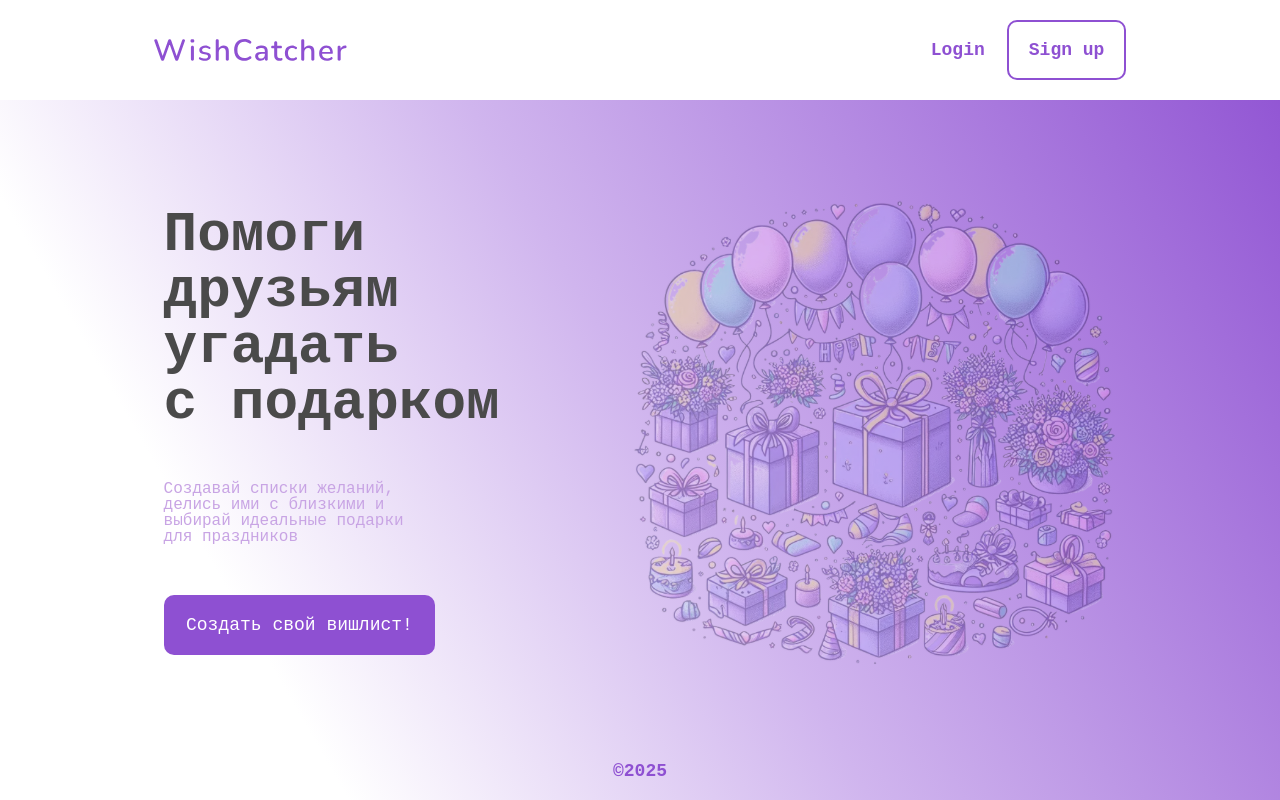
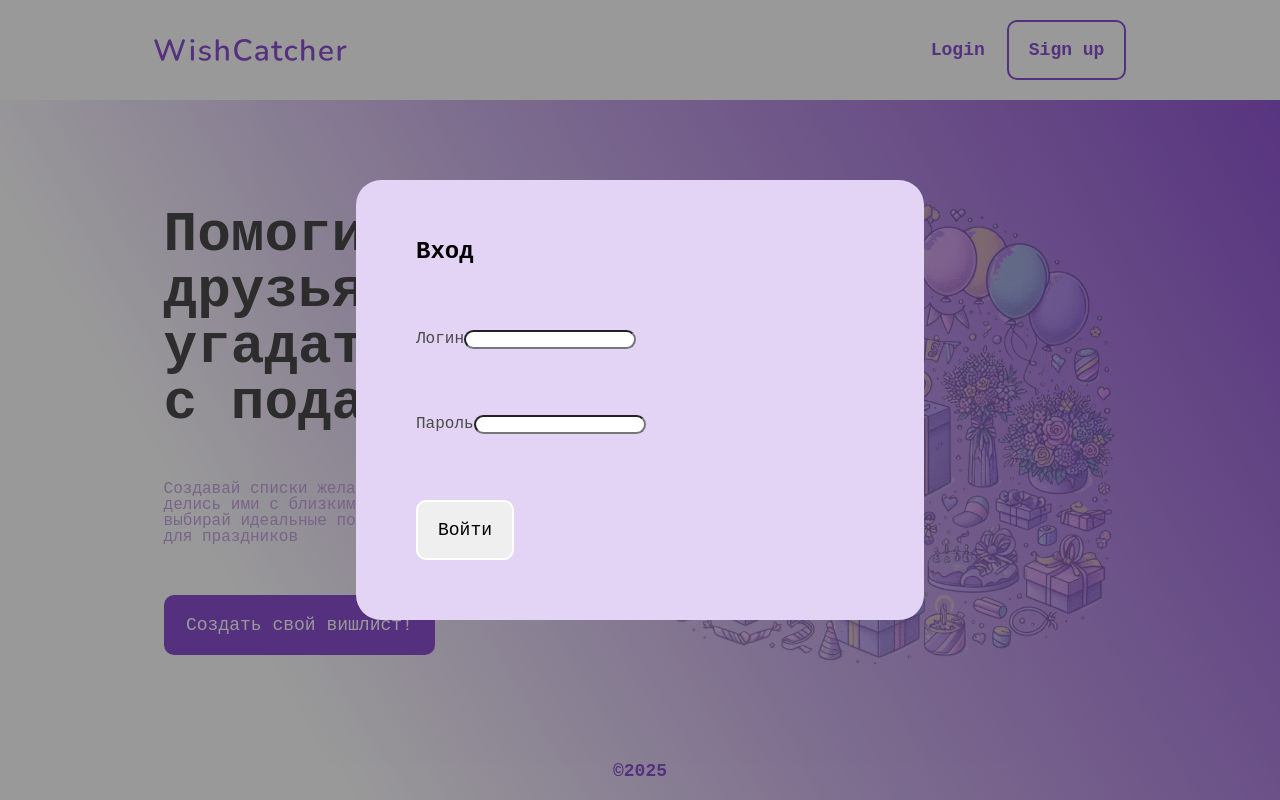
Before and after one commit to pugnitator/WishCatcher_frontend, a React (Create React App) app: page / in a window 1280 px wide. Both pictures are taken after a click on the button "Login". Built offline with nearby package versions, Linux system fonts and the light colour scheme.

Commit message:
Add login/signUp modal

```diff
--- a/src/2_pages/Home.tsx
+++ b/src/2_pages/Home.tsx
@@ -12,7 +12,7 @@ export default function Home() {
                 <TextContainer>
                     <p>Создавай списки желаний, делись ими с близкими и выбирай идеальные подарки для праздников</p>
                 </TextContainer>
-                <CallToActionButton text='Создать свой вишлист!' onclick={()=> console.log('Хочу вишлист!')} />
+                <CallToActionButton text='Создать свой вишлист!' onClick={()=> console.log('Хочу вишлист!')} />
             </GreetingContainer>
             <Picture src={HomeImg} alt='presents and balloons'/>
         </Container>
--- a/src/3_widgets/Header.tsx
+++ b/src/3_widgets/Header.tsx
@@ -1,23 +1,30 @@
-import styled from "styled-components";
-import Logo from "../6_shared/ui/Logo";
-import MenuItem from "../6_shared/ui/menu/MenuItem";
-import LoginSignUp from "../4_features/ui/Login_SingUp";
-import { useState } from "react";
-import theme from "../1_app/ui/Theme";
-import { useSelector } from "react-redux";
-import { RootState } from "../5_entities/store";
-import { UserAction } from "../4_features/ui/UserAction";
+import styled from 'styled-components';
+import Logo from '../6_shared/ui/Logo';
+import MenuItem from '../6_shared/ui/menu/MenuItem';
+import theme from '../1_app/ui/Theme';
+import { useSelector } from 'react-redux';
+import { RootState } from '../5_entities/store';
+import { UserAction } from '../4_features/ui/UserAction';
+import Button from '../6_shared/ui/Button';
+import { useState } from 'react';
+import Modal from './modals/Modal';
+import LoginSignUpForm from './LoginSignUpForm';
 
 export default function Header() {
   const isUserLogin = useSelector((state: RootState) => state.user.isLogin);
 
-  const [isLoginModalOpen, setIsLoginModalOpen] = useState(false);
-  const [isSignUpModalOpen, setIsSignUpModalOpen] = useState(false);
+  const [formType, setFormType] = useState('');
+
+  const onCloseModal = () => {
+    console.log(formType);
+    setFormType('');
+  };
 
   return (
     <HeaderContainer>
       <Logo />
       {isUserLogin && (
+        <>
           <nav>
             <Menu>
               <MenuItem text="Мой вишлист" path="/MyWishes" />
@@ -25,14 +32,24 @@ export default function Header() {
               <MenuItem text="Дарю друзьям" path="/GivingToFriends" />
             </Menu>
           </nav>
+          <UserAction />
+        </>
       )}
+
       {!isUserLogin && (
-        <LoginSignUp
-          setIsLogin={() => setIsLoginModalOpen}
-          setIsSignUp={() => setIsSignUpModalOpen}
+        <LoginSignUpMenu>
+          <LoginButton text="Login" onClick={() => setFormType('login')} />
+          <SignUpButton text="Sign up" onClick={() => setFormType('signUp')} />
+        </LoginSignUpMenu>
+      )}
+
+      <Modal
+        isActive={Boolean(formType)}
+        closeModal={onCloseModal}
+        children={LoginSignUpForm({
+          formType: formType,
+        })}
       />
-      )}
-      {isUserLogin && <UserAction/>}
     </HeaderContainer>
   );
 }
@@ -56,3 +73,21 @@ const Menu = styled.ul`
   justify-content: space-between;
   list-style: none;
 `;
+
+const LoginSignUpMenu = styled.div`
+  display: flex;
+  justify-content: space-between;
+  color: ${theme.text.activeMenuItemColor};
+  font-weight: 700;
+`;
+
+const LoginButton = styled(Button)`
+  background-color: ${theme.headerBackground};
+  font-weight: inherit;
+`;
+
+const SignUpButton = styled(Button)`
+  background-color: ${theme.headerBackground};
+  border-color: ${theme.mainActiveColor};
+  font-weight: inherit;
+`;
--- /dev/null
+++ b/src/3_widgets/LoginSignUpForm.tsx
@@ -0,0 +1,48 @@
+import styled from 'styled-components';
+import Input from '../6_shared/ui/Input';
+import Button from '../6_shared/ui/Button';
+import theme from '../1_app/ui/Theme';
+
+interface loginSignUpModalProp {
+  formType: string;
+}
+
+export default function LoginSignUpForm(prop: loginSignUpModalProp) {
+  const { formType } = prop;
+  console.log('Я в форме', formType);
+  const formProp = formType === 'login' ? {title: 'Вход', buttonText: 'Войти'}
+  : formType === 'signUp' ? {title: 'Регистрация', buttonText: 'Зарегистрироваться'} : null
+
+
+  return (
+    formType && formProp && <StyledForm>
+        <h2>
+          {formProp.title}
+        </h2>
+        <Input title="Логин" />
+        <Input title="Пароль" inputType="password" />
+        <ButtonContainer>
+          <Button
+            text={formProp.buttonText}
+            onClick={() => console.log('Войти')}
+          />
+        </ButtonContainer>
+      </StyledForm>
+  );
+}
+
+const StyledForm = styled.form`
+  display: flex;
+  flex-direction: column;
+  justify-content: space-between;
+  padding: 30px;
+  min-width: 35vw;
+  min-height: 40vh;
+  border-radius: 25px;
+  background-color: ${theme.listBackground};
+`;
+
+const ButtonContainer = styled.div`
+  display: flex;
+  justify-content: space-between;
+`;
--- /dev/null
+++ b/src/3_widgets/modals/Modal.tsx
@@ -0,0 +1,48 @@
+import styled from 'styled-components';
+import theme from '../../1_app/ui/Theme';
+import { SyntheticEvent } from 'react';
+import { createPortal } from 'react-dom';
+
+interface ModalProp {
+  isActive: boolean;
+  closeModal: () => void;
+  children?: React.ReactNode;
+}
+
+export default function Modal({ isActive, closeModal, children }: ModalProp) {
+  if (!isActive) return null;
+
+  return createPortal(
+    <ModalConteiner onClick={closeModal}>
+      <ModalContent onClick={(e: SyntheticEvent) => e.stopPropagation}>
+        {children}
+      </ModalContent>
+    </ModalConteiner>,
+    document.body
+  );
+}
+
+const ModalConteiner = styled.div`
+  display: flex;
+  justify-content: center;
+  align-items: center;
+  height: 100vh;
+  width: 100vw;
+  background-color: rgba(0, 0, 0, 0.4);
+  position: fixed;
+  top: 0;
+  left: 0;
+  transition: 0.5;
+`;
+
+const ModalContent = styled.div`
+  display: flex;
+  flex-direction: column;
+  justify-content: center;
+  align-items: center;
+  padding: 30px;
+  min-width: 35vw;
+  min-height: 40vh;
+  border-radius: 25px;
+  background-color: ${theme.listBackground};
+`;
--- a/src/4_features/ui/Login_SingUp.tsx
+++ /dev/null
@@ -1,37 +0,0 @@
-import Button from "../../6_shared/ui/Button"
-import styled from "styled-components"
-import theme from "../../1_app/ui/Theme"
-
-interface loginSignUpProp {
-    setIsLogin: (arg: boolean) => void,
-    setIsSignUp: (arg: boolean) => void,
-}
-
-export default function LoginSignUp(prop: loginSignUpProp) {
-    const {setIsLogin, setIsSignUp} = prop;
-    return(
-        <Container>
-            <LoginButton text='Login' onclick={() => setIsLogin(true)}/>
-            <SignUpButton text='Sign up' onclick={() => setIsSignUp(true)}/>
-        </Container>
-    )
-};
-
-const Container = styled.div`
-    display: flex;
-    justify-content: space-between;
-    color: ${theme.text.activeMenuItemColor};
-    font-weight: 700;
-`
-
-const LoginButton = styled(Button)`
-    background-color: ${theme.headerBackground};
-    font-weight: inherit;
-
-`
-const SignUpButton = styled(Button)`
-    background-color: ${theme.headerBackground};
-    border-color: ${theme.mainActiveColor};
-    font-weight: inherit;
-
-`
--- a/src/6_shared/ui/Button.tsx
+++ b/src/6_shared/ui/Button.tsx
@@ -1,16 +1,16 @@
 import styled from "styled-components";
 
-interface ButtonProp {
+export interface buttonProp {
     text: string;
-    onclick: () => void;
+    onClick: () => void;
     className?: 'string'
 }
 
-export default function Button(prop: ButtonProp) {
-    const {text, onclick, className} = prop;
+export default function Button(prop: buttonProp) {
+    const {text, onClick, className} = prop;
 
     return(
-        <ButtonWrap onClick={onclick} className={className}>{text}</ButtonWrap>
+        <ButtonWrap onClick={onClick} className={className}>{text}</ButtonWrap>
     )
 };
 
--- /dev/null
+++ b/src/6_shared/ui/Input.tsx
@@ -0,0 +1,32 @@
+import styled from "styled-components";
+import theme from "../../1_app/ui/Theme";
+
+
+export interface inputProp{
+    title: string;
+    inputType?: string;
+}
+
+export default function Input(prop: inputProp) {
+    const {title, inputType} = prop;
+
+    return(
+        <div>
+            <StyledLabel>{title}</StyledLabel>
+            <StyledInput type={inputType? inputType : 'text'}/>
+        </div>
+    )
+
+};
+
+const StyledLabel = styled.label`
+    color: ${theme.text.mainBlackColor};
+    font-size: 16px;
+    font-width: 400;
+`;
+
+const StyledInput = styled.input`
+    background-color: ${theme.listItemBackground};
+    border-radius: 10px;
+    hight: 40px;
+`;
```
Also changed, not shown: src/1_app/layouts/MainLayout.tsx (+11 -11 lines), 1 other file (tests, documents, lock files or other folders). Lines whose indentation alone changed are shown as unchanged.
